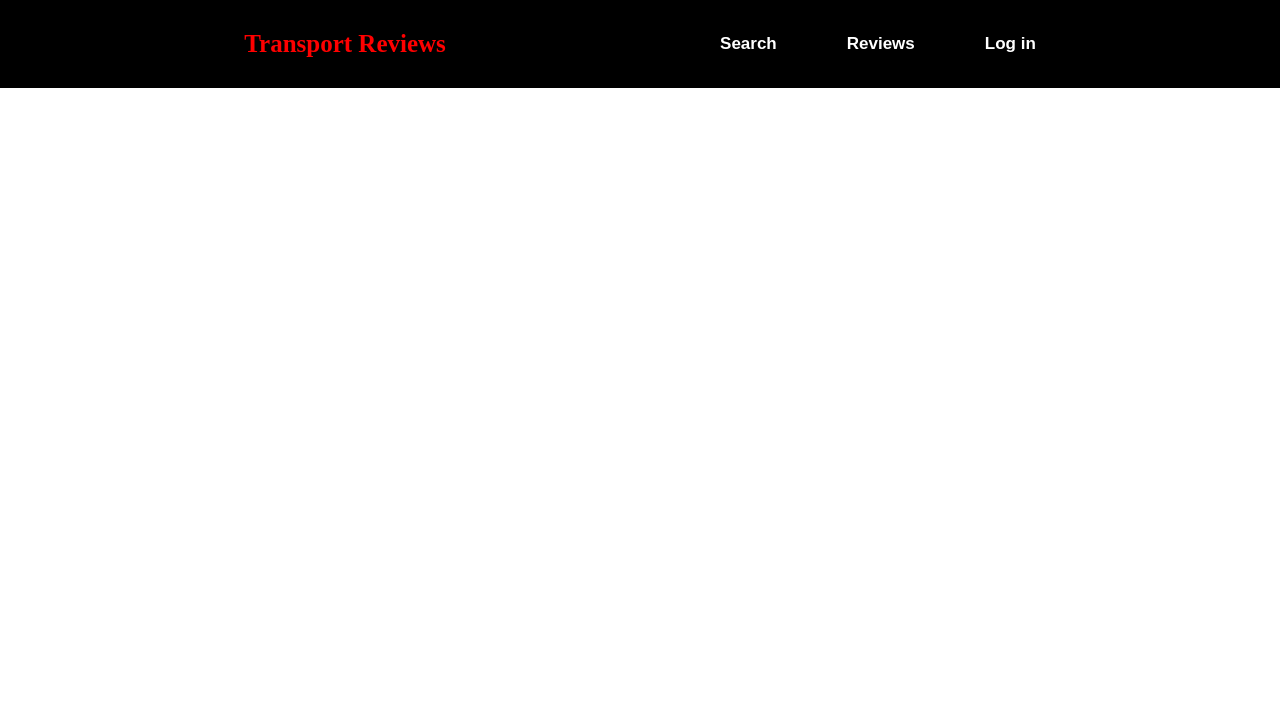
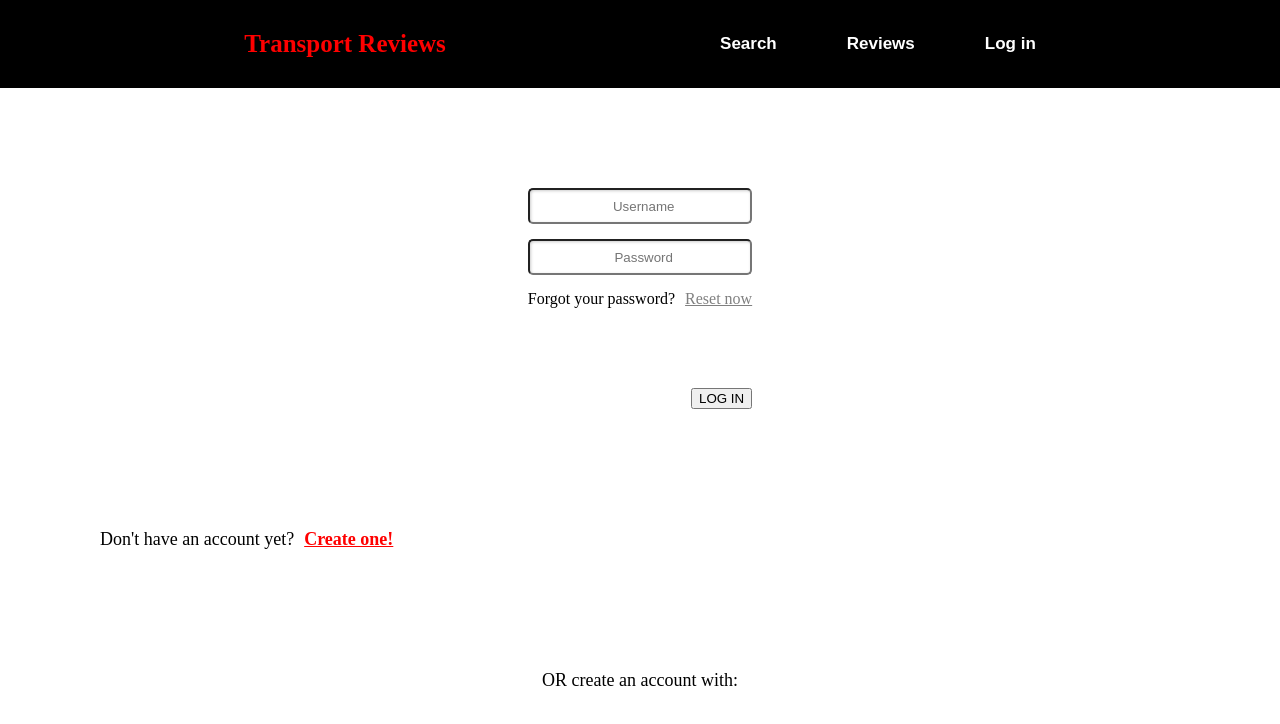
Before and after one commit to AlexandraDatcu/ProiectTW, a React (Create React App) app in the folder client/: page / in a window 1280 px wide. Shown: the top 724 px of the page. Built offline with nearby package versions, Linux system fonts and the light colour scheme.

Commit message:
Navigation

```diff
--- a/client/src/components/MainNavigation.js
+++ b/client/src/components/MainNavigation.js
@@ -1,24 +1,25 @@
 import styles from './MainNavigation.module.css';
 import LogIn from '../pages/LogIn';
+import Reviews from '../pages/Reviews';
 import { useState } from 'react';
 
-function MainNavigation(){
-    const [Islog, setLogIsOpen] = useState(false);
-    const [IsSearch, setSearchOpen] = useState(false);
-    const [IsReview, setReviewOpen] = useState(false);
+export default function MainNavigation(){
+    const [activeIndex, setActiveIndex] = useState(3);
+
     return(
         <header>
             <div className={styles.meniu}>
                 <label className={styles.logo}>Transport Reviews</label>
                 <div className={styles.buttonsMeniu}>
-                    <button className={styles.btnNav}>Search</button>
-                    <button className={styles.btnNav} onClick={() => setLogIsOpen(true)}>Reviews</button>
-                    <button className={styles.btnNav} onClick={() => setLogIsOpen(true)}>Log in</button>
+                    <button className={styles.btnNav} onClick={()=>setActiveIndex(1)}>Search</button>
+                    <button className={styles.btnNav} onClick={()=>setActiveIndex(2)}>Reviews</button>
+                    <button className={styles.btnNav} onClick={()=>setActiveIndex(3)}>Log in</button>
                 </div>
             </div>
-            {Islog ? <LogIn/> : null}
+            {activeIndex === 2 && <Reviews/>}
+            {activeIndex === 3 && <LogIn/>}
+
+
         </header>
     )
 }
-
-export default MainNavigation;
--- /dev/null
+++ b/client/src/pages/CreateAccount.js
@@ -0,0 +1,8 @@
+export default function CreateAccount(props)
+{
+    return(
+        <div>
+                create account
+        </div>
+    );
+}
--- a/client/src/pages/LogIn.js
+++ b/client/src/pages/LogIn.js
@@ -1,17 +1,38 @@
 import { useState } from 'react';
 import logstyle from './LogIn.module.css';
-function LogIn() {
+import CreateAccount from './CreateAccount.js'
+
+export default function LogIn() {
     const [auth, setAuth] = useState({userName: "", password: ""});
+    const [login,setLogIn] = useState(true);
     return(
-        <form className={logstyle.Log}>
-            <input type = 'text' placeholder='Username' value={auth.userName}
-                onChange={(ev) => setAuth({...auth, userName: ev.target.value})}
-                className={logstyle.LogForm} required/>
+            <form className={logstyle.Log}>
+                    <div className={logstyle.UserLogIn}>
+                        <div className={logstyle.UserValidation}>
+                            <input type = 'text' placeholder='  Username' value={auth.userName}
+                                onChange={(ev) => setAuth({...auth, userName: ev.target.value})}
+                                className={logstyle.LogForm} required/>
 
-            <input type = 'text' placeholder='Password' value={auth.password} className={logstyle.LogForm} required/>
-            <input type="submit" value="LOG IN"></input>
-        </form>
+                            <input type = 'text' placeholder='  Password' value={auth.password}
+                                onChange = {(ev) => setAuth({...auth,password:ev.target.value})}
+                                className={logstyle.LogForm} required/>
+                            <div className={logstyle.passwordForgot}>
+                                <label>Forgot your password?</label>
+                                <div className={logstyle.resetPassword}>Reset now</div>
+                            </div>
+                        </div>
+                        <input type="submit" value="LOG IN" className={logstyle.BtnSubmit}></input>
+                    </div>
+
+                    <div className={logstyle.Account}>
+                        <label className={logstyle.NoAccount}>Don't have an account yet?</label>
+                        <div className={logstyle.CreateAccount} onClick = {()=>{setLogIn(false);}}>Create one!</div>
+                        {
+                            !login &&  <CreateAccount/>
+                        }
+                    </div>
+                    <div className={logstyle.NoAccount}>OR create an account with:</div>
+            </form>
+
     );
 }
-
-export default LogIn;
--- a/client/src/pages/LogIn.module.css
+++ b/client/src/pages/LogIn.module.css
@@ -1,12 +1,61 @@
 .LogForm{
     box-shadow: inset 1px 1px 3px #ccc;
     border-radius: 5px;
+    block-size: 30px;
+    text-align: center;
+    display: flex;
+    flex-direction: column;
+}
+.UserValidation{
+    display: flex;
+    flex-direction: column;
+    gap: 15px;
+}
+.BtnSubmit{
+    align-self: flex-end;
+}
+.UserLogIn{
+    display: flex;
+    gap: 80px;
+    flex-direction: column;
 }
 .Log{
     margin: 100px;
     display: flex;
     flex-direction: column;
     align-items: center;
-    justify-content: center;
-    gap: 16px;
+    gap: 120px;
 }
+.Account{
+    display: flex;
+    flex-direction: row;
+    gap:10px;
+    align-self: flex-start;
+}
+
+.CreateAccount{
+    text-decoration: solid;
+    font-size: large;
+    color: red;
+    font-weight: bold;
+    text-decoration: underline;
+    cursor: pointer;
+}
+
+.NoAccount{
+    font-size: large;
+}
+
+.passwordForgot{
+    gap:10px;
+    display: flex;
+    flex-direction: row;
+    cursor: pointer;
+}
+
+.resetPassword{
+    text-decoration: solid;
+    font-size: medium;
+    color: gray;
+    text-decoration: underline;
+}
--- a/client/src/pages/Reviews.js
+++ b/client/src/pages/Reviews.js
@@ -0,0 +1,5 @@
+export default function Reviews() {
+    return(
+    <div>Reviews</div>
+    );
+}
```
Also changed, not shown: client/src/components/Review.js (added, +10 -0 lines), client/src/components/Review.module.css (added), 1 other file (tests, documents, lock files or other folders).
